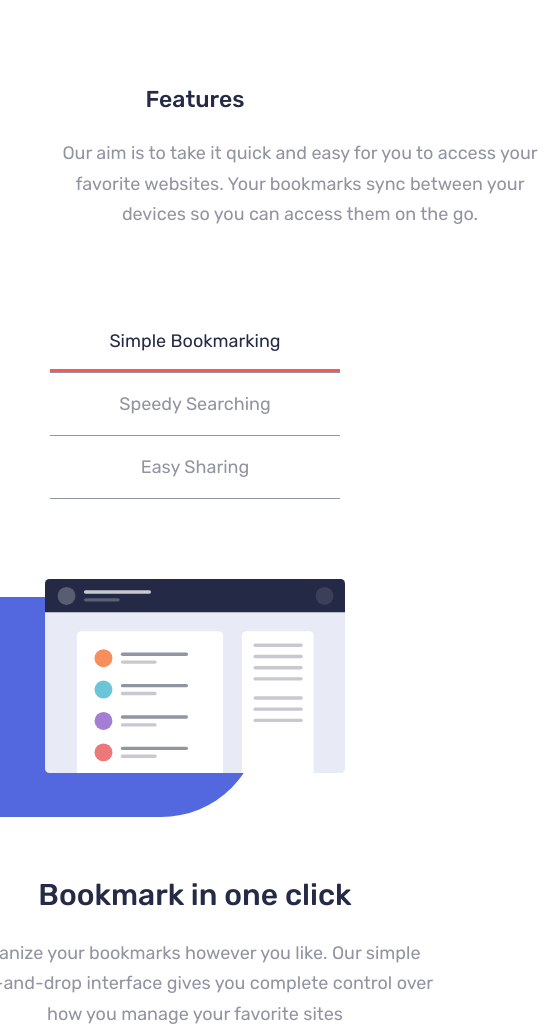
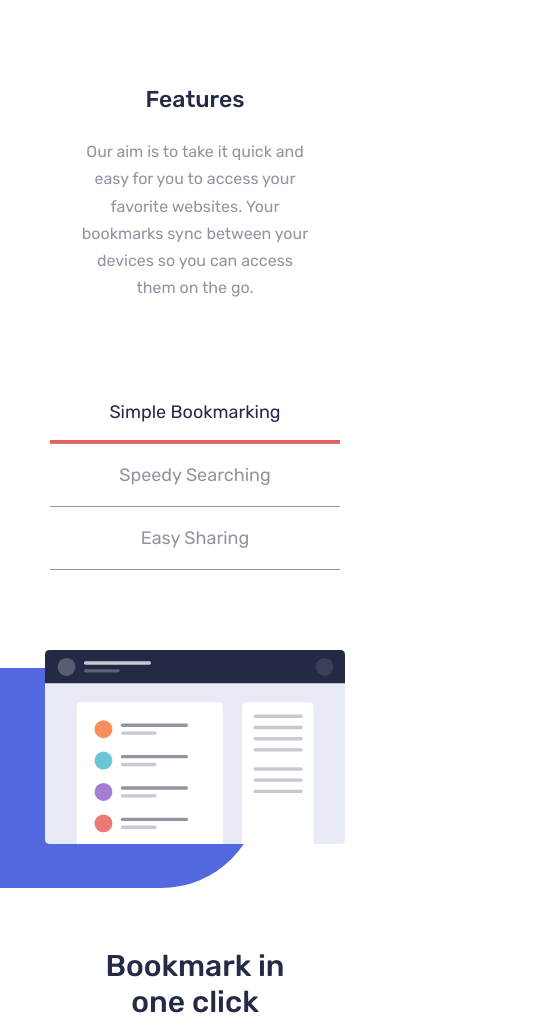
Before and after one commit to itsabdullah2/converting-Figma-file-, a plain HTML site: page index.html in a window 390 px wide. Shown: the part 780-1812 px from the top of the page, 550 px wide, since content can reach past the window. Drawn offline with nearby package versions, Linux system fonts and the light colour scheme; files that its build step writes are made by us from their sources.

Commit message:
Update main.scss

```diff
--- a/scss/main.scss
+++ b/scss/main.scss
@@ -54,6 +54,14 @@ body {
     font-size: $fs-typography;
     color: $grayish-blue;
     margin-bottom: 80px;
+    @include breakpoints(small) {
+      width: 80%;
+      font-size: 16px;
+    }
+    @include breakpoints(medium) {
+      width: 80%;
+      font-size: 16px;
+    }
   }
 }
 
@@ -422,6 +430,7 @@ body {
             }
           }
           @include breakpoints(small) {
+            width: 80%;
             margin-top: 70px;
             & > h3 {
               font-size: 30px;
@@ -431,6 +440,7 @@ body {
             }
           }
           @include breakpoints(medium) {
+            width: 80%;
             margin-top: 70px;
             & > h3 {
               font-size: 30px;
```
